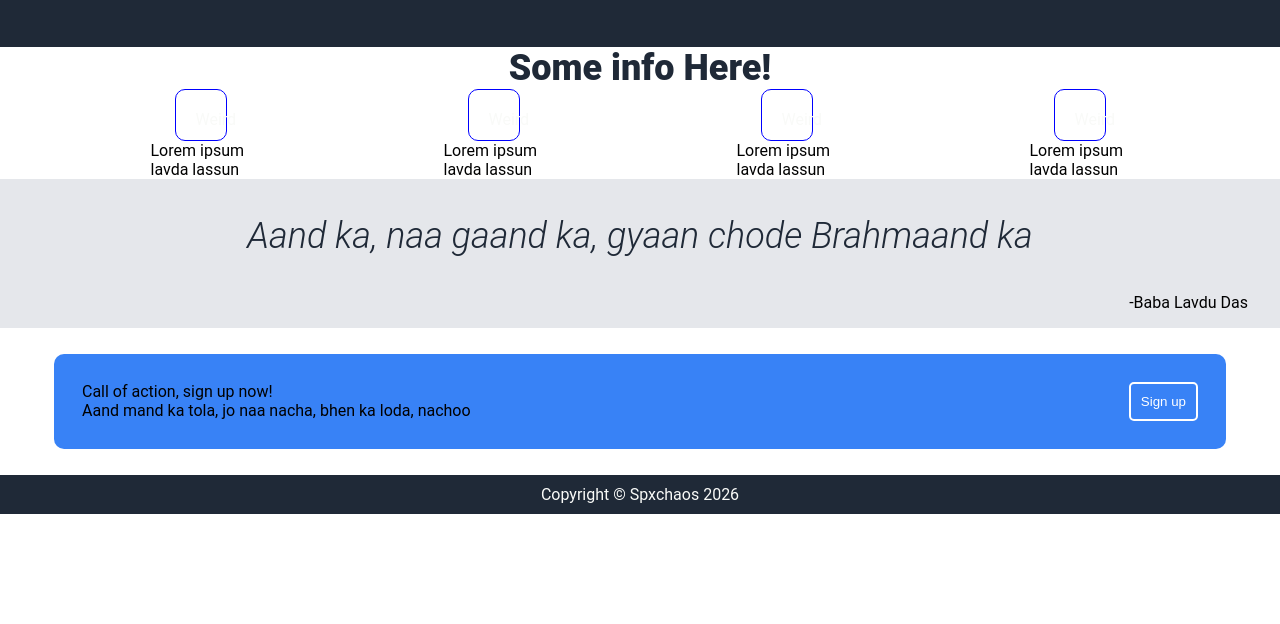
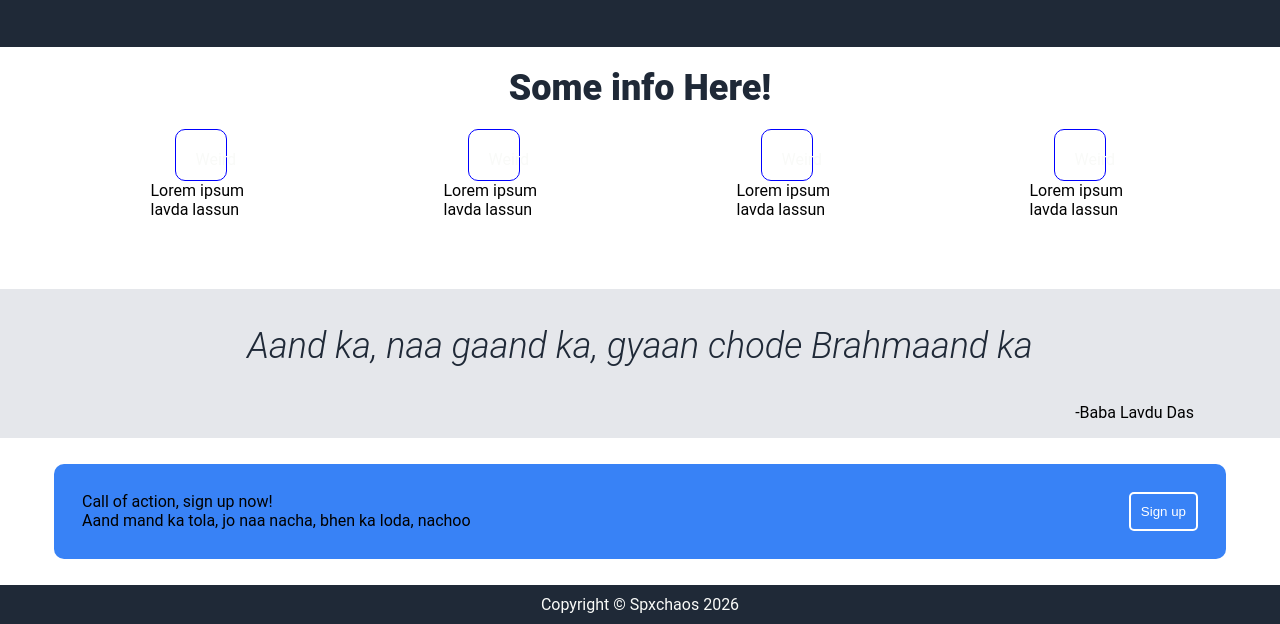
Before and after one commit to Spxchaos/project-landing-page, a plain HTML site: page index.html in a window 1280 px wide. Shown: the part 309-933 px from the top of the page. Before the commit the page ends 823 px from the top, so only its background shows below. Drawn offline with Linux system fonts and the light colour scheme.

Commit message:
added some minor margins in the title class

```diff
--- a/style.css
+++ b/style.css
@@ -77,6 +77,7 @@ a{
     font-size: 36px;
     color: #1f2937;
     font-weight: 900;
+    margin: 20px;
 }
 
 .quotes{
@@ -102,6 +103,7 @@ a{
     display: flex;
     justify-content: space-around;
     padding: 0 54px;
+    margin-bottom: 70px;
 }
 
 .Bloo{
@@ -143,3 +145,7 @@ a{
     flex-wrap: wrap;
     max-width: 100px;
 }
+
+.quotes{
+    padding: 0 54px;
+}
```
